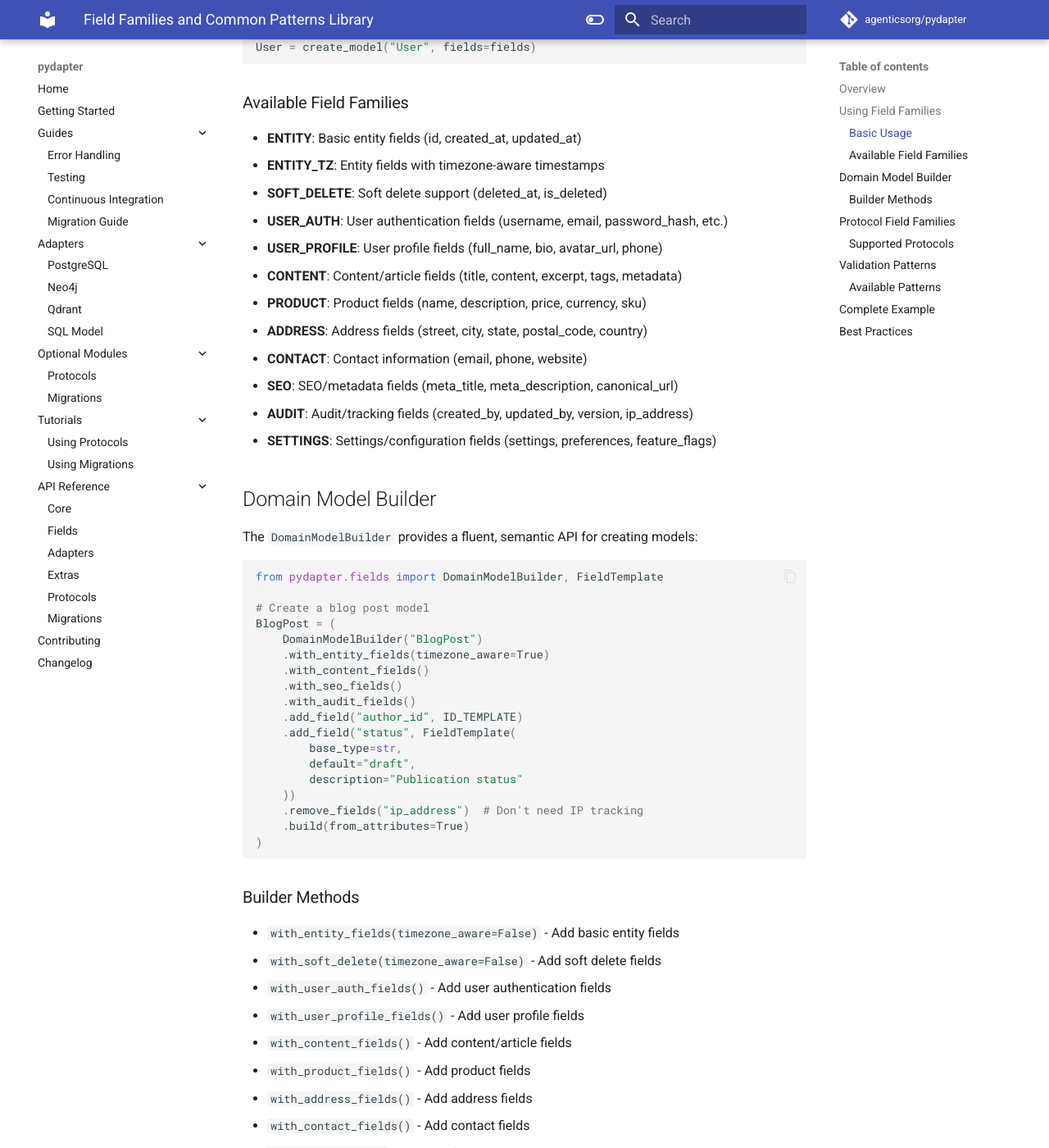
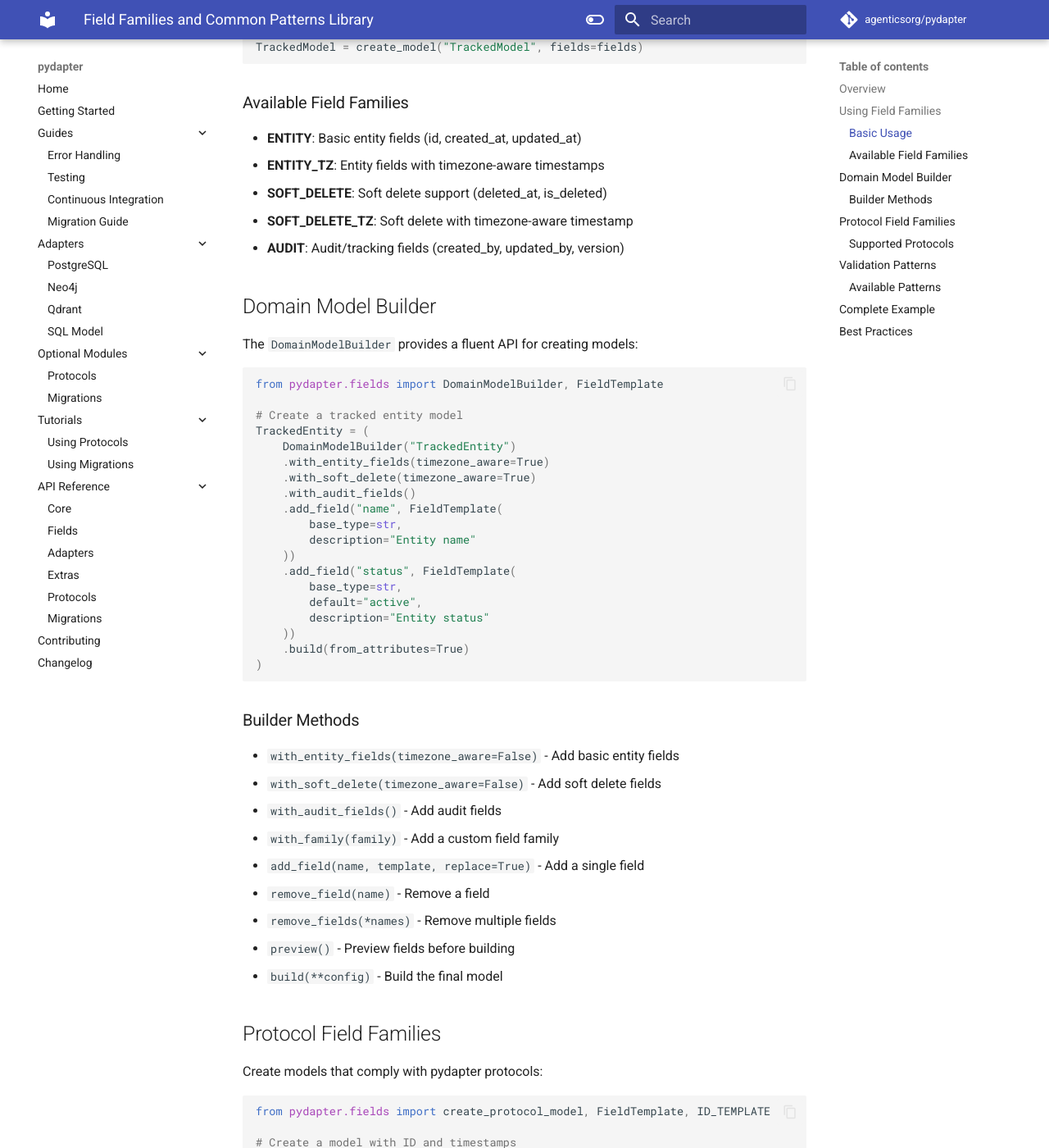
Before and after one commit to khive-ai/pydapter, an MkDocs documentation site: the page built from docs/guides/field-families.md, in a window 1280 px wide and 1400 px high, scrolled down 843 px. Shown: the whole window at 82% size. Built offline with MkDocs 1.6.1 and Material for MkDocs 9.7.7, drawn with Linux system fonts in a browser that asks for light colours; comment, search, counter and statistics services are not loaded; some of the changed text lies outside the part shown.

Commit message:
feat: Update changelog and documentation for Field Families and Common Patterns Library; enhance email validation tests

````diff
--- a/docs/guides/field-families.md
+++ b/docs/guides/field-families.md
@@ -27,10 +27,10 @@ EntityModel = create_model("EntityModel", fields=fields)
 # Combine multiple families
 fields = create_field_dict(
     FieldFamilies.ENTITY,
-    FieldFamilies.USER_AUTH,
+    FieldFamilies.AUDIT,
     FieldFamilies.SOFT_DELETE
 )
-User = create_model("User", fields=fields)
+TrackedModel = create_model("TrackedModel", fields=fields)
 ```
 
 ### Available Field Families
@@ -38,37 +38,31 @@ User = create_model("User", fields=fields)
 - **ENTITY**: Basic entity fields (id, created_at, updated_at)
 - **ENTITY_TZ**: Entity fields with timezone-aware timestamps
 - **SOFT_DELETE**: Soft delete support (deleted_at, is_deleted)
-- **USER_AUTH**: User authentication fields (username, email, password_hash, etc.)
-- **USER_PROFILE**: User profile fields (full_name, bio, avatar_url, phone)
-- **CONTENT**: Content/article fields (title, content, excerpt, tags, metadata)
-- **PRODUCT**: Product fields (name, description, price, currency, sku)
-- **ADDRESS**: Address fields (street, city, state, postal_code, country)
-- **CONTACT**: Contact information (email, phone, website)
-- **SEO**: SEO/metadata fields (meta_title, meta_description, canonical_url)
-- **AUDIT**: Audit/tracking fields (created_by, updated_by, version, ip_address)
-- **SETTINGS**: Settings/configuration fields (settings, preferences, feature_flags)
+- **SOFT_DELETE_TZ**: Soft delete with timezone-aware timestamp
+- **AUDIT**: Audit/tracking fields (created_by, updated_by, version)
 
 ## Domain Model Builder
 
-The `DomainModelBuilder` provides a fluent, semantic API for creating models:
+The `DomainModelBuilder` provides a fluent API for creating models:
 
 ```python
 from pydapter.fields import DomainModelBuilder, FieldTemplate
 
-# Create a blog post model
-BlogPost = (
-    DomainModelBuilder("BlogPost")
+# Create a tracked entity model
+TrackedEntity = (
+    DomainModelBuilder("TrackedEntity")
     .with_entity_fields(timezone_aware=True)
-    .with_content_fields()
-    .with_seo_fields()
+    .with_soft_delete(timezone_aware=True)
     .with_audit_fields()
-    .add_field("author_id", ID_TEMPLATE)
+    .add_field("name", FieldTemplate(
+        base_type=str,
+        description="Entity name"
+    ))
     .add_field("status", FieldTemplate(
         base_type=str,
-        default="draft",
-        description="Publication status"
+        default="active",
+        description="Entity status"
     ))
-    .remove_fields("ip_address")  # Don't need IP tracking
     .build(from_attributes=True)
 )
 ```
@@ -77,15 +71,7 @@ BlogPost = (
 
 - `with_entity_fields(timezone_aware=False)` - Add basic entity fields
 - `with_soft_delete(timezone_aware=False)` - Add soft delete fields
-- `with_user_auth_fields()` - Add user authentication fields
-- `with_user_profile_fields()` - Add user profile fields
-- `with_content_fields()` - Add content/article fields
-- `with_product_fields()` - Add product fields
-- `with_address_fields()` - Add address fields
-- `with_contact_fields()` - Add contact fields
-- `with_seo_fields()` - Add SEO fields
 - `with_audit_fields()` - Add audit fields
-- `with_settings_fields()` - Add settings fields
 - `with_family(family)` - Add a custom field family
 - `add_field(name, template, replace=True)` - Add a single field
 - `remove_field(name)` - Remove a field
@@ -121,7 +107,7 @@ Document = create_protocol_model(
     "identifiable",
     "temporal",
     "embeddable",
-    title=NAME_TEMPLATE,
+    title=FieldTemplate(base_type=str, description="Document title"),
     content=FieldTemplate(base_type=str),
 )
 ```
@@ -140,7 +126,11 @@ Document = create_protocol_model(
 Use pre-built validation patterns for common field types:
 
 ```python
-from pydapter.fields import ValidationPatterns, create_pattern_template, create_range_template
+from pydapter.fields import (
+    ValidationPatterns,
+    create_pattern_template,
+    create_range_template
+)
 
 # Use pre-built patterns
 email_field = create_pattern_template(
@@ -202,32 +192,39 @@ from pydapter.fields import (
     create_range_template,
 )
 
-# Create a user model with all features
-User = (
-    DomainModelBuilder("User")
+# Create an audited entity with validation
+AuditedEntity = (
+    DomainModelBuilder("AuditedEntity")
     .with_entity_fields(timezone_aware=True)
-    .with_user_auth_fields()
-    .with_user_profile_fields()
     .with_soft_delete(timezone_aware=True)
     .with_audit_fields()
-    # Add custom fields
+    # Add custom fields with validation
+    .add_field("name", FieldTemplate(
+        base_type=str,
+        min_length=1,
+        max_length=100,
+        description="Entity name"
+    ))
+    .add_field("email", create_pattern_template(
+        ValidationPatterns.EMAIL,
+        description="Contact email"
+    ))
     .add_field("age", create_range_template(
         int,
-        ge=13,
-        le=120,
-        description="User age"
+        ge=0,
+        le=150,
+        description="Age in years"
+    ))
+    .add_field("score", create_range_template(
+        float,
+        ge=0,
+        le=100,
+        description="Score percentage"
     ))
     .add_field("website", create_pattern_template(
         ValidationPatterns.HTTPS_URL,
-        description="Personal website",
+        description="Website URL",
     ).as_nullable())
-    .add_field("role", FieldTemplate(
-        base_type=str,
-        default="user",
-        description="User role"
-    ))
-    # Remove unwanted fields
-    .remove_fields("ip_address", "version")
     # Build with configuration
     .build(
         from_attributes=True,
@@ -236,20 +233,19 @@ User = (
 )
 
 # Create an instance
-user = User(
-    username="johndoe",
-    email="john@example.com",
-    password_hash="$2b$12$...",
-    full_name="John Doe",
-    age=25
+entity = AuditedEntity(
+    name="Example Entity",
+    email="contact@example.com",
+    age=25,
+    score=85.5
 )
 ```
 
 ## Best Practices
 
-1. **Start with field families** - Use predefined families as a foundation
-2. **Customize as needed** - Add or remove fields to match your requirements
-3. **Use validation patterns** - Apply consistent validation across your models
-4. **Leverage protocols** - Use protocol families for models that need specific behaviors
+1. **Use core families** - Start with ENTITY, SOFT_DELETE, and AUDIT families
+2. **Leverage protocols** - Use protocol families for models that need specific behaviors
+3. **Apply validation** - Use validation patterns for consistent data validation
+4. **Compose families** - Combine multiple families to build comprehensive models
 5. **Preview before building** - Use `preview()` to verify fields before creating the model
-6. **Document custom fields** - Add descriptions to custom fields for clarity
+6. **Keep it focused** - These families focus on database patterns, not domain-specific logic
````
Also changed, not shown: other parts of docs/guides/field-families.md (+2 -2 lines), CHANGELOG.md (+20 -0 lines), docs/guides/fields-and-protocols-patterns.md (+13 -3 lines), 1 other file.
